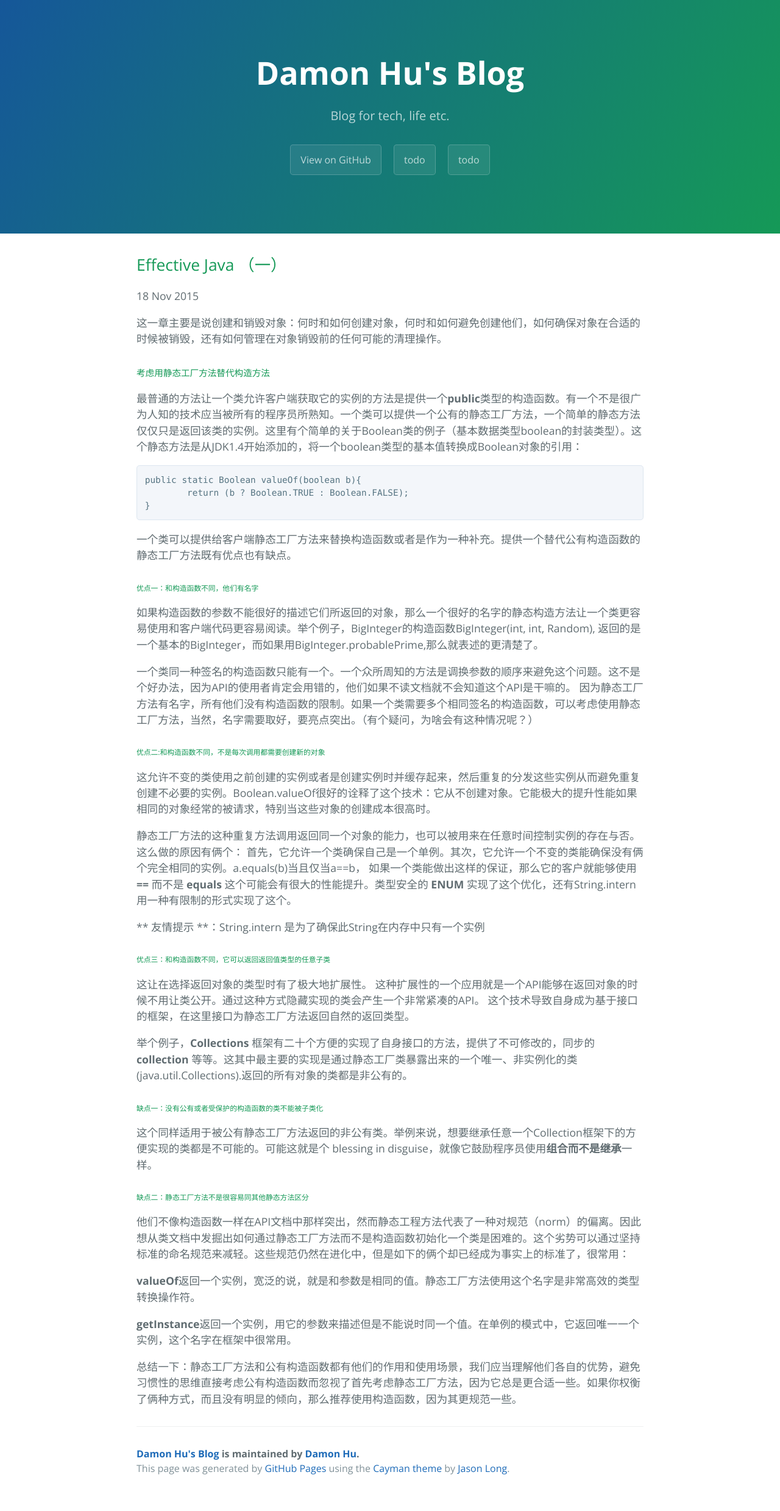
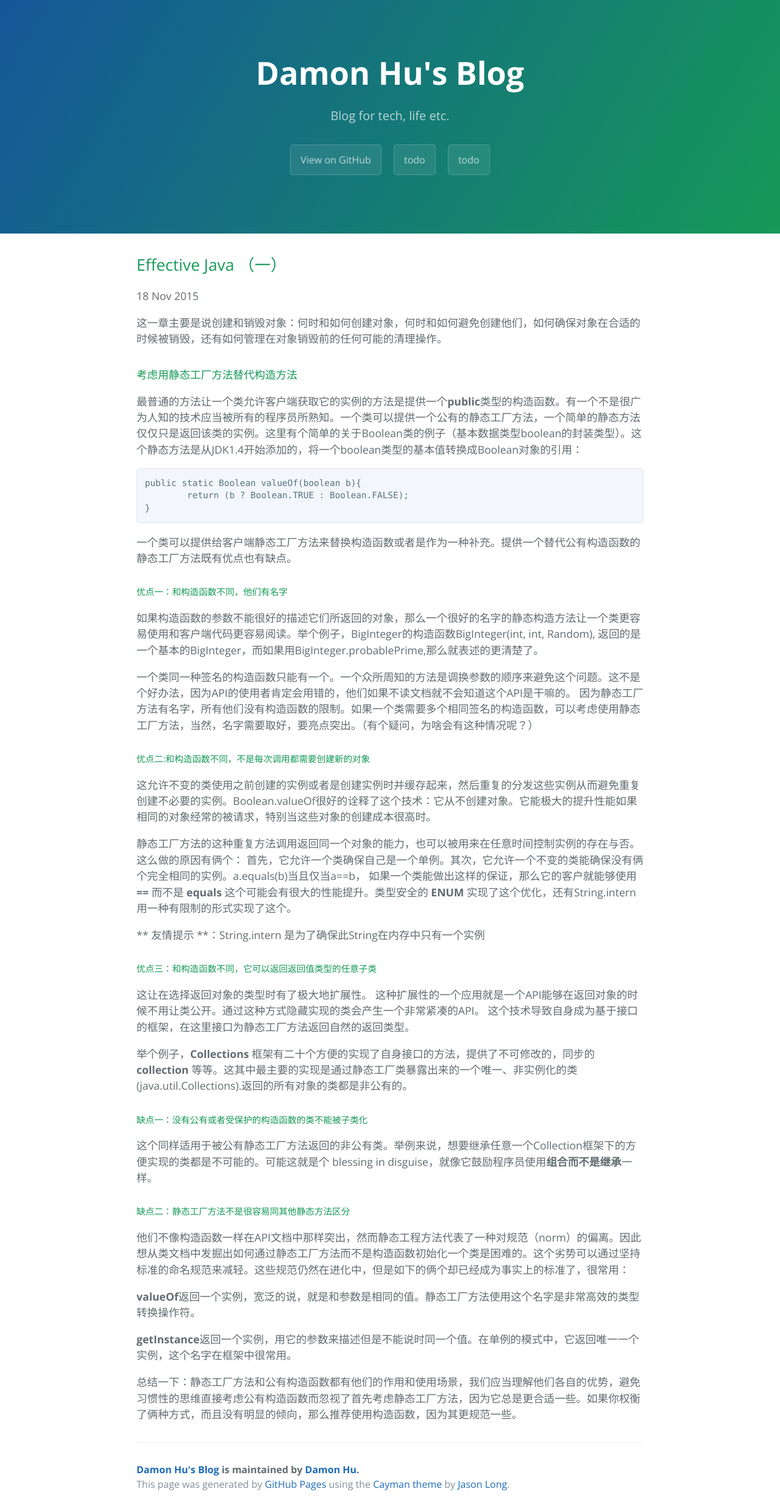
Before and after one commit to dreamhb/dreamhb.github.io, a Jekyll site: the page built from _posts/2015-11-18-Effective-Java-One.md, in a window 1280 px wide. Shown: the whole page at 61% size. Built offline with Jekyll 4.4.1, drawn with Linux system fonts in a browser that asks for light colours; before the commit the page ends 2452 px from its top, so only the background shows below that.

````diff
--- a/_posts/2015-11-18-Effective-Java-One.md
+++ b/_posts/2015-11-18-Effective-Java-One.md
@@ -11,7 +11,7 @@ image:
 
 这一章主要是说创建和销毁对象：何时和如何创建对象，何时和如何避免创建他们，如何确保对象在合适的时候被销毁，还有如何管理在对象销毁前的任何可能的清理操作。
 
-##### 考虑用静态工厂方法替代构造方法
+#### 考虑用静态工厂方法替代构造方法
 最普通的方法让一个类允许客户端获取它的实例的方法是提供一个**public**类型的构造函数。有一个不是很广为人知的技术应当被所有的程序员所熟知。一个类可以提供一个公有的静态工厂方法，一个简单的静态方法仅仅只是返回该类的实例。这里有个简单的关于Boolean类的例子（基本数据类型boolean的封装类型）。这个静态方法是从JDK1.4开始添加的，将一个boolean类型的基本值转换成Boolean对象的引用：
 
 ```
@@ -21,13 +21,13 @@ public static Boolean valueOf(boolean b){
 ```
 一个类可以提供给客户端静态工厂方法来替换构造函数或者是作为一种补充。提供一个替代公有构造函数的静态工厂方法既有优点也有缺点。
 
-###### 优点一：和构造函数不同，他们有名字
+##### 优点一：和构造函数不同，他们有名字
 如果构造函数的参数不能很好的描述它们所返回的对象，那么一个很好的名字的静态构造方法让一个类更容易使用和客户端代码更容易阅读。举个例子，BigInteger的构造函数BigInteger(int, int, Random), 返回的是一个基本的BigInteger，而如果用BigInteger.probablePrime,那么就表述的更清楚了。
 
 一个类同一种签名的构造函数只能有一个。一个众所周知的方法是调换参数的顺序来避免这个问题。这不是个好办法，因为API的使用者肯定会用错的，他们如果不读文档就不会知道这个API是干嘛的。
 因为静态工厂方法有名字，所有他们没有构造函数的限制。如果一个类需要多个相同签名的构造函数，可以考虑使用静态工厂方法，当然，名字需要取好，要亮点突出。（有个疑问，为啥会有这种情况呢？）
 
-###### 优点二:和构造函数不同，不是每次调用都需要创建新的对象
+##### 优点二:和构造函数不同，不是每次调用都需要创建新的对象
 这允许不变的类使用之前创建的实例或者是创建实例时并缓存起来，然后重复的分发这些实例从而避免重复创建不必要的实例。Boolean.valueOf很好的诠释了这个技术：它从不创建对象。它能极大的提升性能如果相同的对象经常的被请求，特别当这些对象的创建成本很高时。
 
 静态工厂方法的这种重复方法调用返回同一个对象的能力，也可以被用来在任意时间控制实例的存在与否。这么做的原因有俩个：
@@ -36,17 +36,17 @@ public static Boolean valueOf(boolean b){
 
 ** 友情提示 **：String.intern 是为了确保此String在内存中只有一个实例
 
-###### 优点三：和构造函数不同，它可以返回返回值类型的任意子类
+##### 优点三：和构造函数不同，它可以返回返回值类型的任意子类
 这让在选择返回对象的类型时有了极大地扩展性。
 这种扩展性的一个应用就是一个API能够在返回对象的时候不用让类公开。通过这种方式隐藏实现的类会产生一个非常紧凑的API。
 这个技术导致自身成为基于接口的框架，在这里接口为静态工厂方法返回自然的返回类型。
 
 举个例子，**Collections** 框架有二十个方便的实现了自身接口的方法，提供了不可修改的，同步的 **collection** 等等。这其中最主要的实现是通过静态工厂类暴露出来的一个唯一、非实例化的类(java.util.Collections).返回的所有对象的类都是非公有的。
 
-###### 缺点一：没有公有或者受保护的构造函数的类不能被子类化
+##### 缺点一：没有公有或者受保护的构造函数的类不能被子类化
 这个同样适用于被公有静态工厂方法返回的非公有类。举例来说，想要继承任意一个Collection框架下的方便实现的类都是不可能的。可能这就是个 blessing in disguise，就像它鼓励程序员使用**组合而不是继承**一样。
 
-###### 缺点二：静态工厂方法不是很容易同其他静态方法区分
+##### 缺点二：静态工厂方法不是很容易同其他静态方法区分
 他们不像构造函数一样在API文档中那样突出，然而静态工程方法代表了一种对规范（norm）的偏离。因此想从类文档中发掘出如何通过静态工厂方法而不是构造函数初始化一个类是困难的。这个劣势可以通过坚持标准的命名规范来减轻。这些规范仍然在进化中，但是如下的俩个却已经成为事实上的标准了，很常用：
 
 **valueOf**返回一个实例，宽泛的说，就是和参数是相同的值。静态工厂方法使用这个名字是非常高效的类型转换操作符。
````
